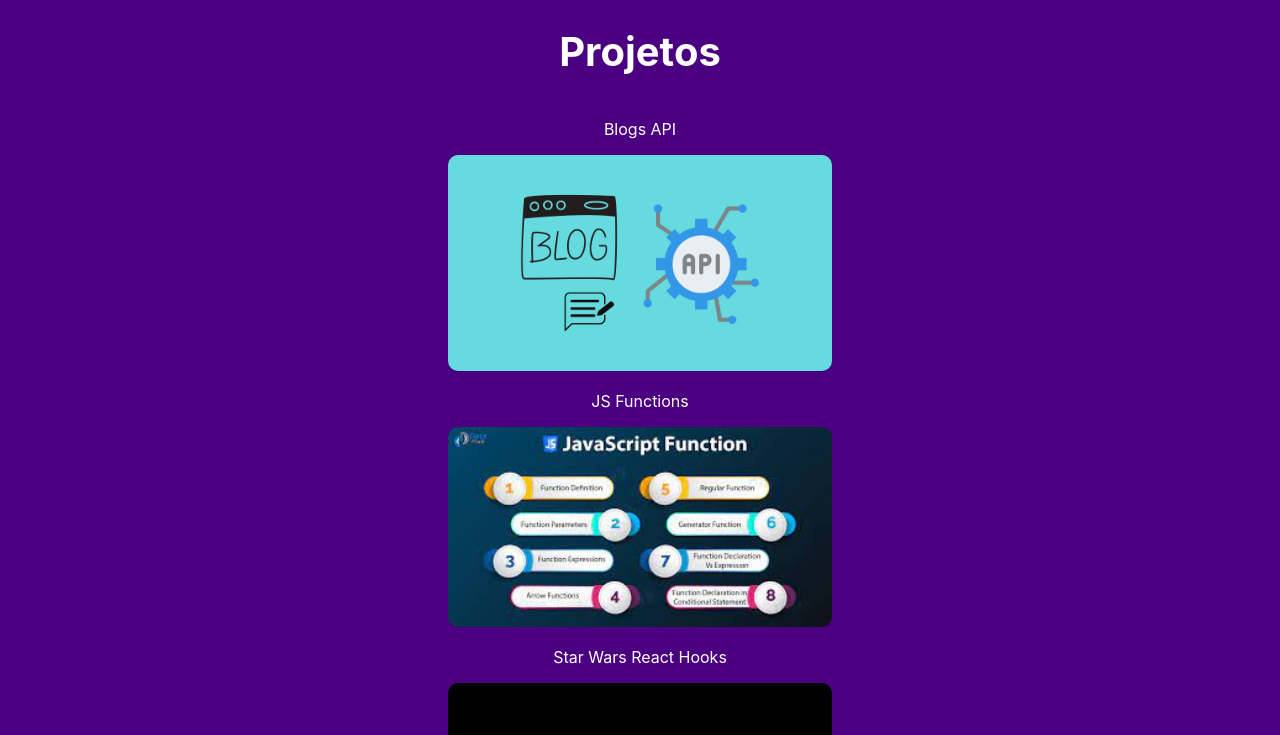
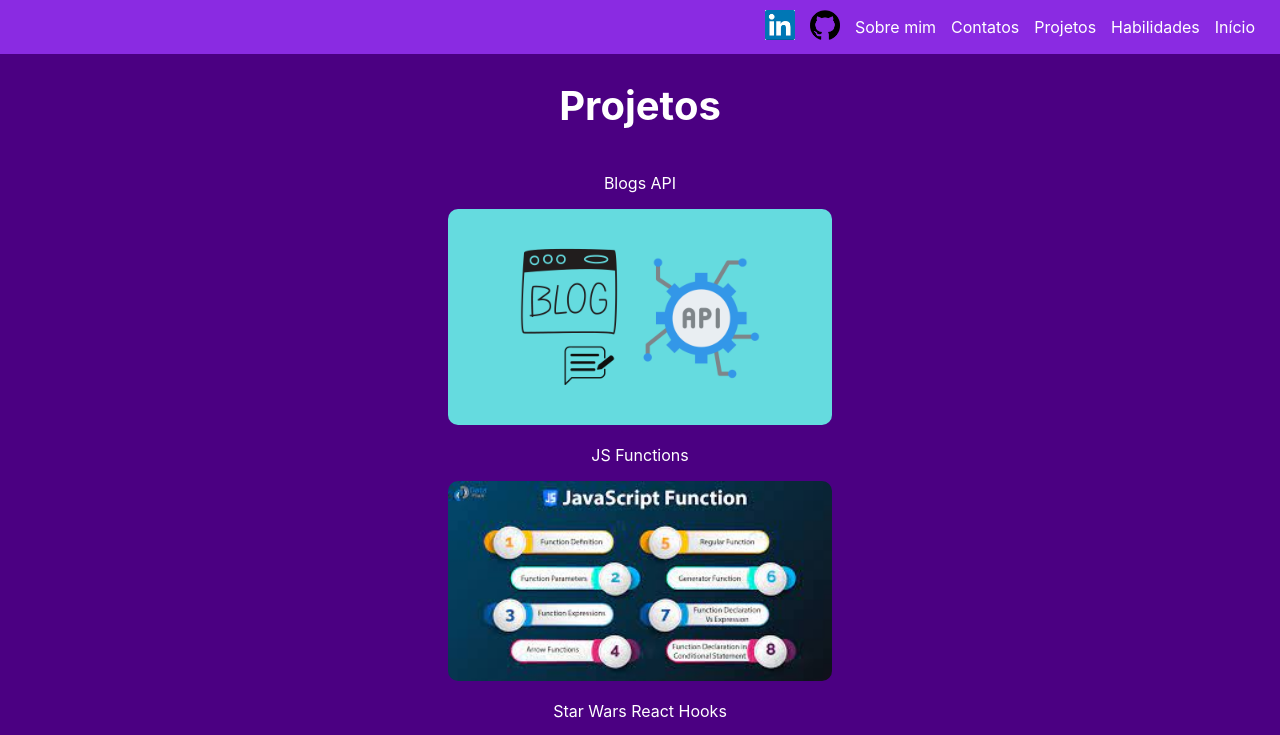
Before and after one commit to ThiagoGasparini/ThiagoGasparini.github.io, a React (Create React App) app: page /projects in a window 1280 px wide. Shown: the top 735 px of the page. Built offline with nearby package versions, Linux system fonts and the light colour scheme.

Commit message:
adiciona links dinamicos para github

```diff
--- a/src/components/Projects.jsx
+++ b/src/components/Projects.jsx
@@ -1,16 +1,20 @@
 import React from 'react';
+import Header from './Header';
 import results from '../utils/data';
 import './css-components/Projects.css';
 
 const Projects = () => {
   return (
     <div>
+      <Header />
       <h1 className="title">Projetos</h1>
       <div className="cards">
         {results.map((result) => (
           <div>
             <p>{result.name}</p>
-            <img className="img-projects" src={result.src} alt="" />
+            <a target="_blank" href={result.github} rel="noreferrer">
+              <img className="img-projects" src={result.src} alt="" />
+            </a>
           </div>
         ))}
       </div>
```
